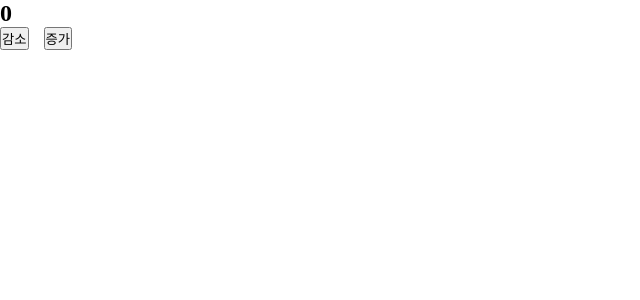
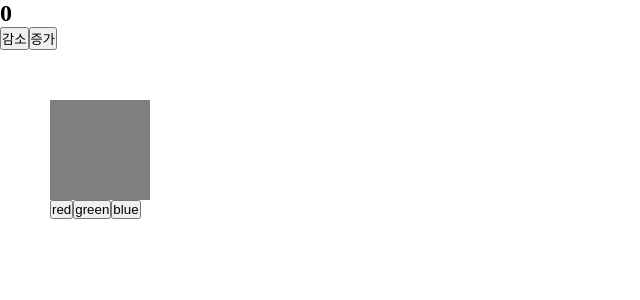
Before and after one commit to Yunjeong1/template, a React (Create React App) app: page / in a window 1280 px wide. Shown: the top 300 px of the page, without its empty margins (0-640 px from the left). Built offline with nearby package versions, Linux system fonts and the light colour scheme.

Commit message:
e.target으로 색상변경

```diff
--- a/src/App.js
+++ b/src/App.js
@@ -3,6 +3,7 @@ import { useState } from 'react';
 
 function App() {
 	let [num, setNum] = useState(0);
+	let [bg, setBg] = useState('gray');
 
 	return (
 		<>
@@ -25,6 +26,29 @@ function App() {
 					증가
 				</button>
 			</article>
+
+			<article className='colorBox'>
+				<div className='box' style={{ backgroundColor: bg }}></div>
+
+				<button
+					onClick={(e) => {
+						setBg(e.target.innerText);
+					}}>
+					red
+				</button>
+				<button
+					onClick={(e) => {
+						setBg(e.target.innerText);
+					}}>
+					green
+				</button>
+				<button
+					onClick={(e) => {
+						setBg(e.target.innerText);
+					}}>
+					blue
+				</button>
+			</article>
 		</>
 	);
 }
--- a/src/scss/style.scss
+++ b/src/scss/style.scss
@@ -1,5 +1,11 @@
 @import 'reset';
 
-button {
-	margin-right: 15px;
+.colorBox {
+	margin: 50px;
+
+	.box {
+		width: 100px;
+		height: 100px;
+		background: gray;
+	}
 }
```
